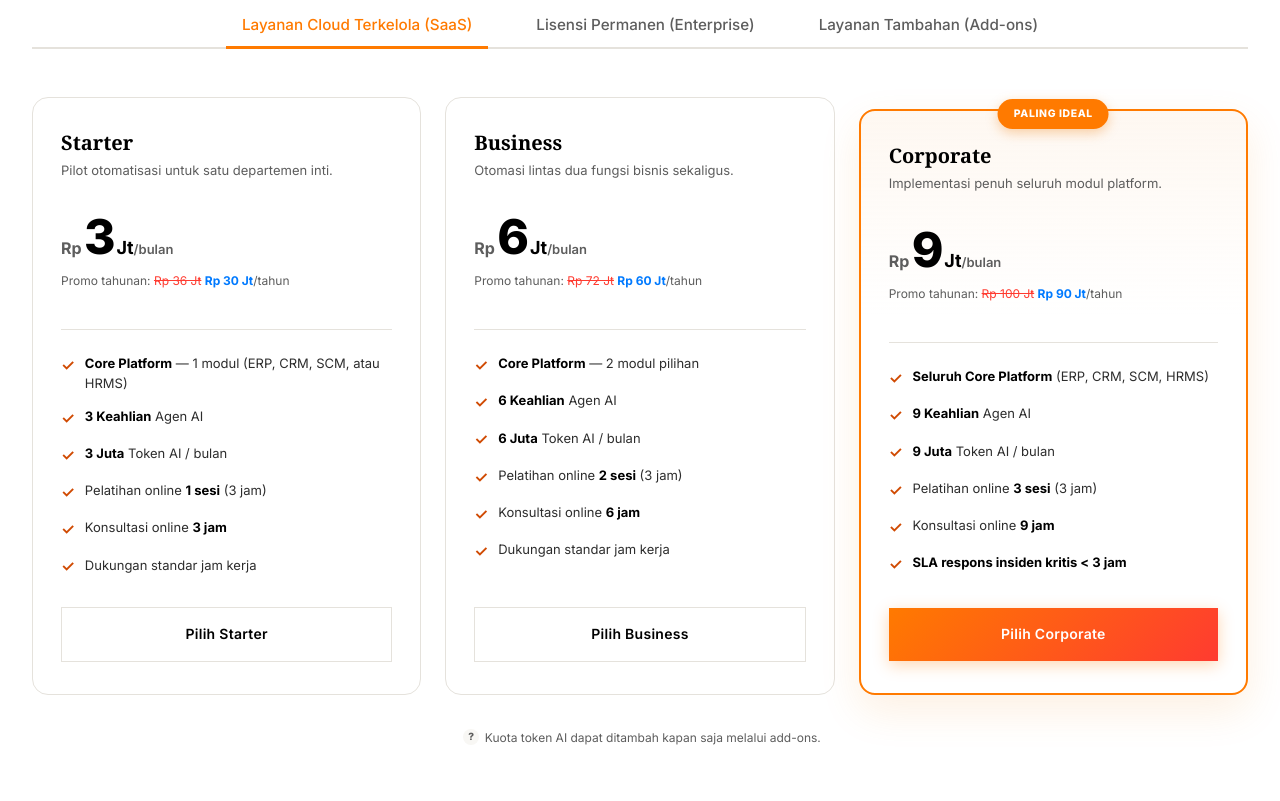
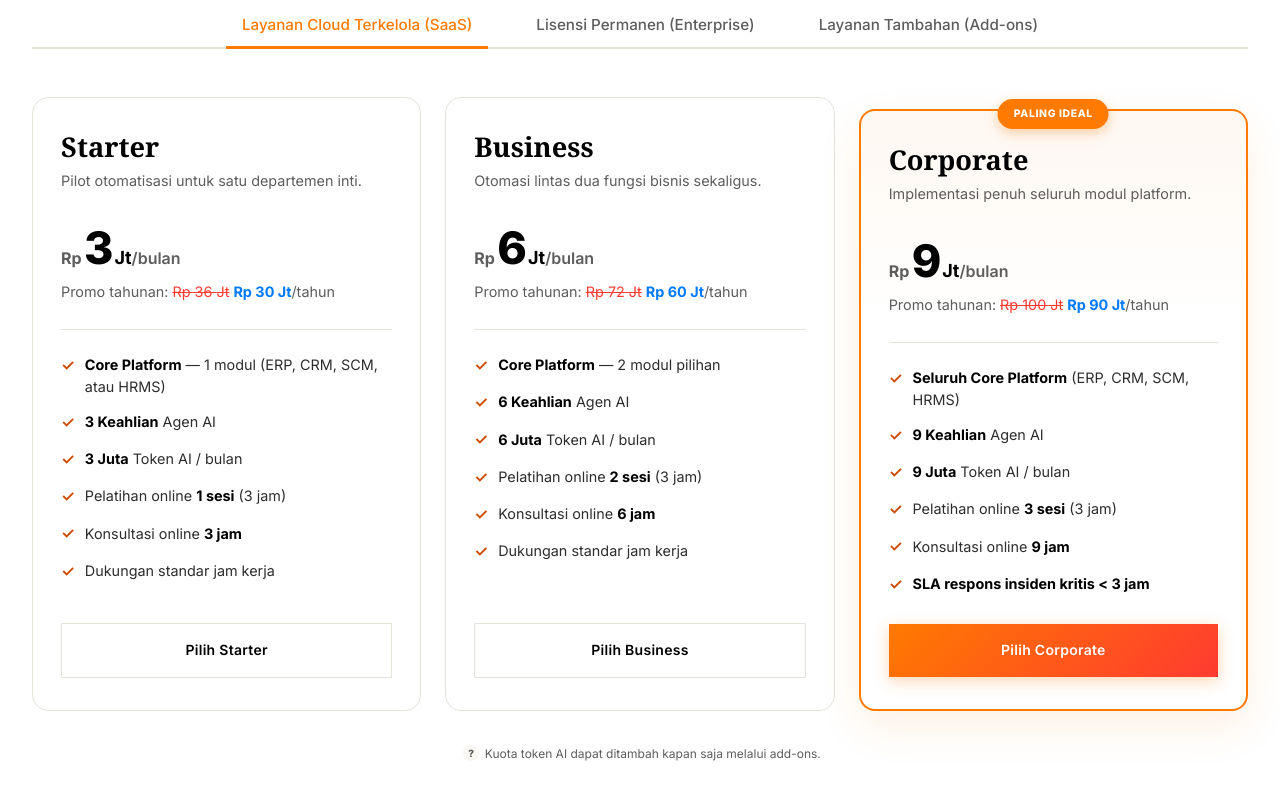
Before and after one commit to malfathiratir-arch/Energyx-369-Indonesia-update, a website: page index.html in a window 1280 px wide. Shown: the part 3939-4740 px from the top of the page. Drawn offline with nearby package versions, Linux system fonts and the light colour scheme; a web font is replaced by a local one.

Commit message:
update fontsize

```diff
--- a/styles.css
+++ b/styles.css
@@ -1311,14 +1311,14 @@ h1, h2, h3, h4 {
 }
 
 .pricing-tier {
-  font-size: 1.25rem;
+  font-size: 1.7rem;
   font-weight: 800;
   color: var(--color-primary);
   margin-bottom: 0.35rem;
 }
 
 .pricing-desc {
-  font-size: 0.8125rem;
+  font-size: 0.9rem;
   color: var(--color-text-muted);
   line-height: 1.5;
   margin-bottom: 1.25rem;
@@ -1341,7 +1341,7 @@ h1, h2, h3, h4 {
 
 .pricing-value {
   font-family: var(--font-body);
-  font-size: 3rem;
+  font-size: 2.8rem;
   font-weight: 900;
   color: var(--color-primary);
   line-height: 1;
@@ -1356,13 +1356,13 @@ h1, h2, h3, h4 {
 }
 
 .pricing-unit span {
-  font-size: 0.8125rem;
+  font-size: 1rem;
   font-weight: 600;
   color: var(--color-text-muted);
 }
 
 .pricing-annual {
-  font-size: 0.75rem;
+  font-size: 0.9rem;
   color: var(--color-text-muted);
   line-height: 1.5;
 }
@@ -1384,7 +1384,7 @@ h1, h2, h3, h4 {
   display: flex;
   align-items: flex-start;
   gap: 0.65rem;
-  font-size: 0.8125rem;
+  font-size: 0.9rem;
   color: var(--color-text);
   line-height: 1.5;
 }
```
